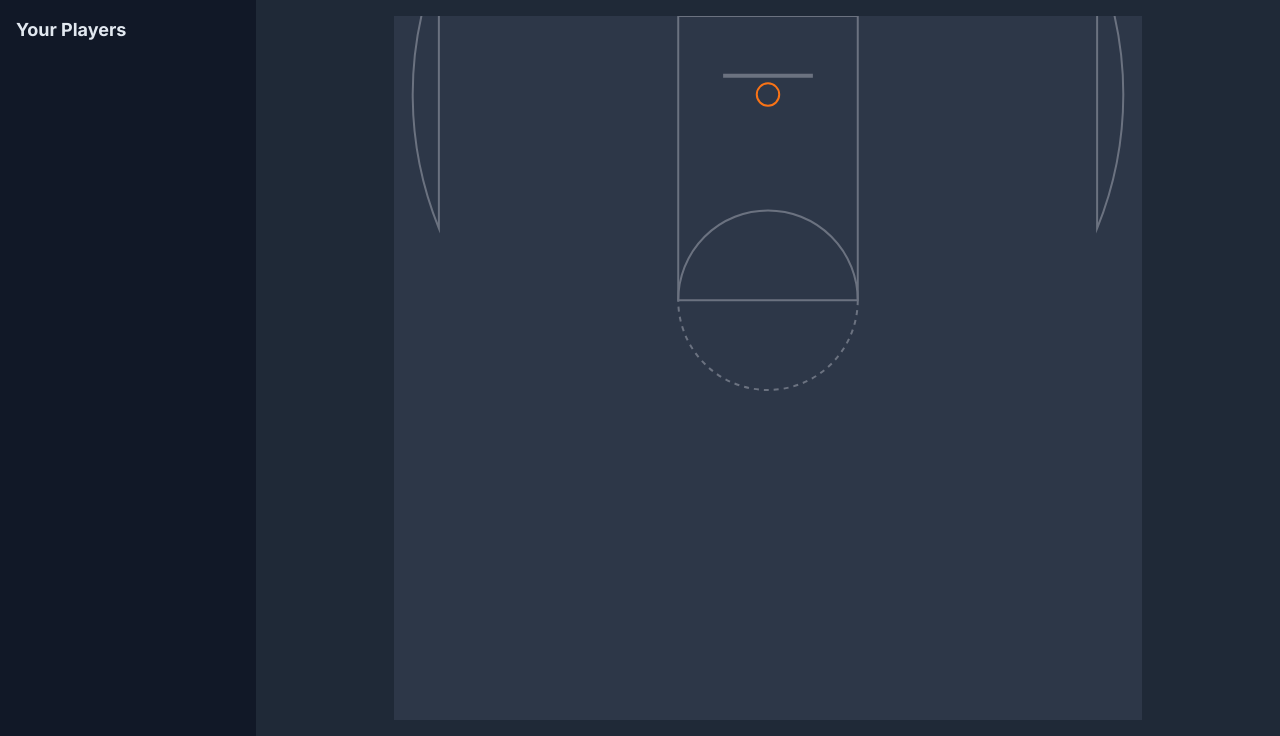
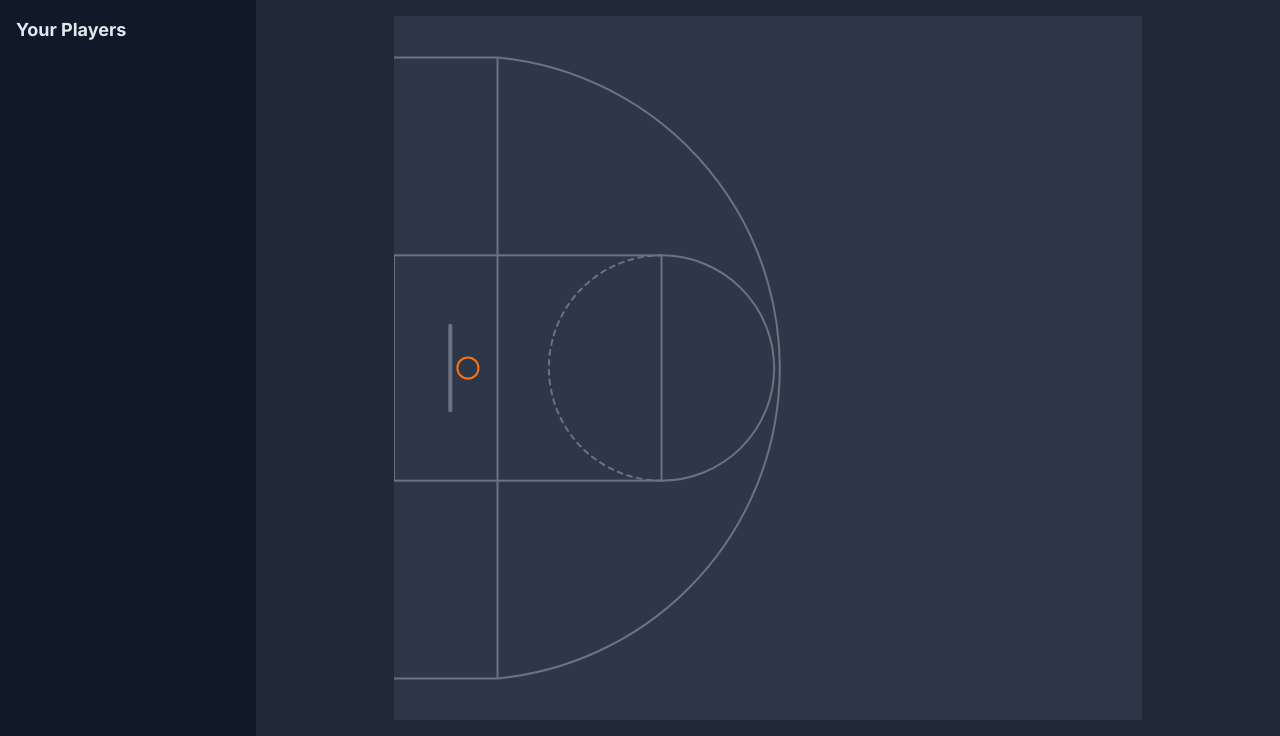
Before and after one commit to Omarelhaq-fi/courtiqpython, a Flask app: page /coach_board in a window 1280 px wide. Shown: the part 64-800 px from the top of the page. Run offline with Flask 3, Linux system fonts and the light colour scheme; the visitor is signed in with stand-in values (Sample User, id 1); data that the repository does not hold is empty; some libraries are stand-ins or nearby versions.

Commit message:
Update coach_board.html

```diff
--- a/templates/coach_board.html
+++ b/templates/coach_board.html
@@ -61,7 +61,6 @@
     const canvasContainer = document.getElementById('canvas-container');
     const playerListEl = document.getElementById('player-list');
 
-    // --- Tool DOM Elements ---
     const penTool = document.getElementById('pen-tool');
     const eraserTool = document.getElementById('eraser-tool');
     const colorPicker = document.getElementById('color-picker');
@@ -70,87 +69,88 @@
 
     let isDrawing = false;
     let currentTool = 'pen';
-    let paths = []; // To store all drawing paths
-    let playerTokens = []; // To store player tokens on the canvas
+    let paths = [];
+    let playerTokens = [];
     let draggedToken = null;
     let offsetX, offsetY;
 
     function resizeCanvas() {
         const containerRect = canvasContainer.getBoundingClientRect();
-        // Aspect ratio for a standard half court (50ft wide x 47ft long)
-        const aspectRatio = 470 / 500;
-        let newWidth = containerRect.width - 32; // padding
-        let newHeight = newWidth * aspectRatio;
+        // Aspect ratio for a HORIZONTAL half court (47ft long x 50ft wide)
+        const aspectRatio = 500 / 470;
+        let newHeight = containerRect.height - 32;
+        let newWidth = newHeight * aspectRatio;
 
-        if (newHeight > containerRect.height - 32) {
-            newHeight = containerRect.height - 32;
-            newWidth = newHeight / aspectRatio;
+        if (newWidth > containerRect.width - 32) {
+            newWidth = containerRect.width - 32;
+            newHeight = newWidth / aspectRatio;
         }
 
         canvas.width = newWidth;
         canvas.height = newHeight;
-        draw(); // Redraw everything after resize
+        draw();
     }
 
     function drawCourt() {
         const w = canvas.width;
         const h = canvas.height;
 
-        // Clear canvas and set background
         ctx.fillStyle = '#2d3748';
         ctx.fillRect(0, 0, w, h);
 
-        // --- Define Court Geometry (based on 50ft width) ---
-        const scale = w / 50;
+        // --- Define Court Geometry (Horizontal Half-Court) ---
+        const scale = h / 50; // pixels per foot, based on 50ft court width
         const court = {
-            keyWidth: 12 * scale,
+            keyWidth: 16 * scale,
             keyHeight: 19 * scale,
             hoopRadius: 0.75 * scale,
-            hoopCenterX: w / 2,
-            hoopCenterY: 5.25 * scale,
+            hoopCenterX: 5.25 * scale,
+            hoopCenterY: h / 2,
             backboardWidth: 6 * scale,
-            backboardOffsetY: 4 * scale,
-            threePointRadius: 23.75 * scale,
-            threePointSideLineX: 3 * scale
+            backboardOffsetX: 4 * scale,
+            threePointRadius: 22.15 * scale,
+            threePointSideLineY: 2.95 * scale,
         };
 
         // --- Set default line style ---
         ctx.strokeStyle = '#6b7280';
         ctx.lineWidth = 2;
+        ctx.lineCap = 'round';
 
         // --- Draw Key and Free Throw Circle ---
-        ctx.strokeRect((w - court.keyWidth) / 2, 0, court.keyWidth, court.keyHeight);
+        ctx.strokeRect(0, (h - court.keyWidth) / 2, court.keyHeight, court.keyWidth);
+
+        // Free throw circle (solid part)
         ctx.beginPath();
-        ctx.arc(court.hoopCenterX, court.keyHeight, court.keyWidth / 2, 0, Math.PI, true);
+        ctx.arc(court.keyHeight, court.hoopCenterY, court.keyWidth / 2, -Math.PI / 2, Math.PI / 2, false);
         ctx.stroke();
+
+        // Free throw circle (dashed part)
         ctx.beginPath();
         ctx.setLineDash([5, 5]);
-        ctx.arc(court.hoopCenterX, court.keyHeight, court.keyWidth / 2, 0, Math.PI, false);
+        ctx.arc(court.keyHeight, court.hoopCenterY, court.keyWidth / 2, Math.PI / 2, -Math.PI / 2, false);
         ctx.stroke();
         ctx.setLineDash([]);
 
         // --- Draw Three-Point Line ---
-        // Calculate the Y-coordinate where the arc meets the straight line
-        // using pythagorean theorem: r^2 = dx^2 + dy^2
-        const dx = court.hoopCenterX - court.threePointSideLineX;
-        const dy = Math.sqrt(Math.max(0, court.threePointRadius**2 - dx**2));
-        const arcIntersectionY = court.hoopCenterY + dy;
+        const dx = Math.sqrt(Math.max(0, court.threePointRadius**2 - (h/2 - court.threePointSideLineY)**2));
+        const arcIntersectionX = court.hoopCenterX + dx;
 
-        // Calculate the start and end angles for the arc
-        const startAngle = Math.atan2(arcIntersectionY - court.hoopCenterY, court.threePointSideLineX - court.hoopCenterX);
-        const endAngle = Math.atan2(arcIntersectionY - court.hoopCenterY, (w - court.threePointSideLineX) - court.hoopCenterX);
+        const startAngle = -Math.atan2(h/2 - court.threePointSideLineY, arcIntersectionX - court.hoopCenterX);
+        const endAngle = -startAngle;
 
         ctx.beginPath();
-        ctx.moveTo(court.threePointSideLineX, 0); // Start at left baseline
-        ctx.lineTo(court.threePointSideLineX, arcIntersectionY); // Draw left straight line
-        ctx.arc(court.hoopCenterX, court.hoopCenterY, court.threePointRadius, startAngle, endAngle, false); // Draw the arc
-        ctx.lineTo(w - court.threePointSideLineX, 0); // Draw right straight line to baseline
+        ctx.moveTo(arcIntersectionX, court.threePointSideLineY);
+        ctx.lineTo(0, court.threePointSideLineY); // Top straight line
+        ctx.moveTo(0, h - court.threePointSideLineY); // Bottom straight line
+        ctx.lineTo(arcIntersectionX, h - court.threePointSideLineY);
+        ctx.arc(court.hoopCenterX, court.hoopCenterY, court.threePointRadius, startAngle, endAngle, false); // Arc
         ctx.stroke();
 
         // --- Draw Backboard ---
         ctx.beginPath();
-        ctx.moveTo((w - court.backboardWidth) / 2, court.backboardOffsetY);
-        ctx.lineTo((w + court.backboardWidth) / 2, court.backboardOffsetY);
+        ctx.moveTo(court.backboardOffsetX, (h - court.backboardWidth) / 2);
+        ctx.lineTo(court.backboardOffsetX, (h + court.backboardWidth) / 2);
         ctx.lineWidth = 4;
         ctx.stroke();
 
@@ -160,13 +160,14 @@
         ctx.lineWidth = 2;
         ctx.strokeStyle = '#F97316';
         ctx.stroke();
+
+        ctx.strokeStyle = '#6b7280';
     }
 
     function draw() {
         ctx.clearRect(0, 0, canvas.width, canvas.height);
         drawCourt();
 
-        // Draw all saved paths
         paths.forEach(path => {
             ctx.beginPath();
             ctx.strokeStyle = path.color;
@@ -174,16 +175,12 @@
             ctx.lineCap = 'round';
             ctx.lineJoin = 'round';
             path.points.forEach((point, index) => {
-                if (index === 0) {
-                    ctx.moveTo(point.x, point.y);
-                } else {
-                    ctx.lineTo(point.x, point.y);
-                }
+                if (index === 0) ctx.moveTo(point.x, point.y);
+                else ctx.lineTo(point.x, point.y);
             });
             ctx.stroke();
         });
 
-        // Draw player tokens
         playerTokens.forEach(token => {
             ctx.beginPath();
             ctx.arc(token.x, token.y, 20, 0, Math.PI * 2);
@@ -204,19 +201,18 @@
         e.preventDefault();
         const pos = getCanvasPos(e);
 
-        // Check if we are dragging a token
         draggedToken = playerTokens.find(token =>
             Math.sqrt((pos.x - token.x)**2 + (pos.y - token.y)**2) < 20
         );
 
         if (draggedToken) {
-            isDrawing = false; // We are dragging, not drawing
+            isDrawing = false;
             offsetX = pos.x - draggedToken.x;
             offsetY = pos.y - draggedToken.y;
         } else {
             isDrawing = true;
             const newPath = {
-                color: currentTool === 'pen' ? colorPicker.value : '#2d3748', // Eraser is just drawing the background color
+                color: currentTool === 'pen' ? colorPicker.value : '#2d3748',
                 width: currentTool === 'pen' ? lineWidthRange.value : 25,
                 points: [{ x: pos.x, y: pos.y }]
             };
@@ -318,7 +314,6 @@
         const playerData = JSON.parse(e.dataTransfer.getData('text/plain'));
         const pos = getCanvasPos(e);
 
-        // Avoid adding duplicate tokens
         if (!playerTokens.some(token => token.id === playerData.id)) {
             playerTokens.push({
                 id: playerData.id,
```
